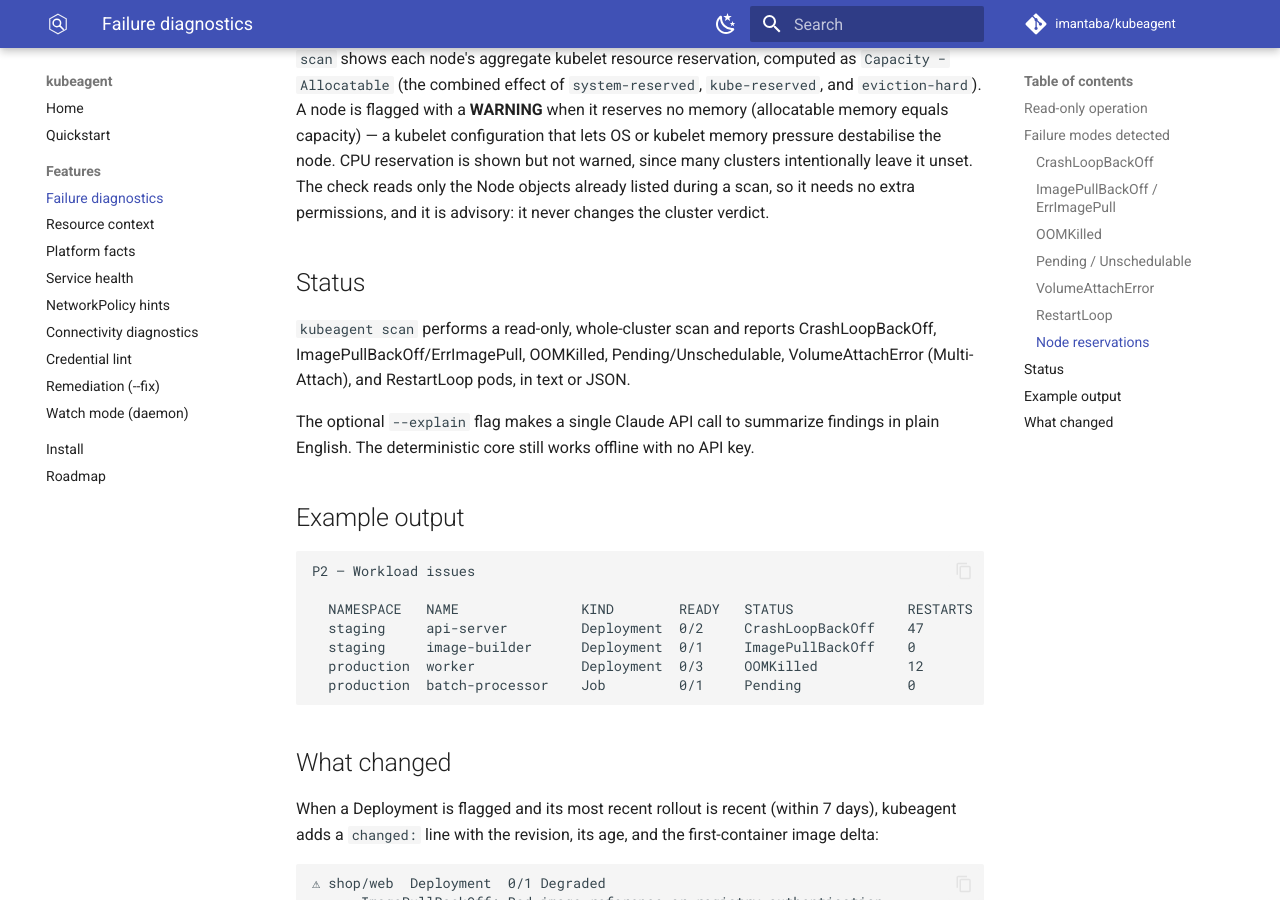
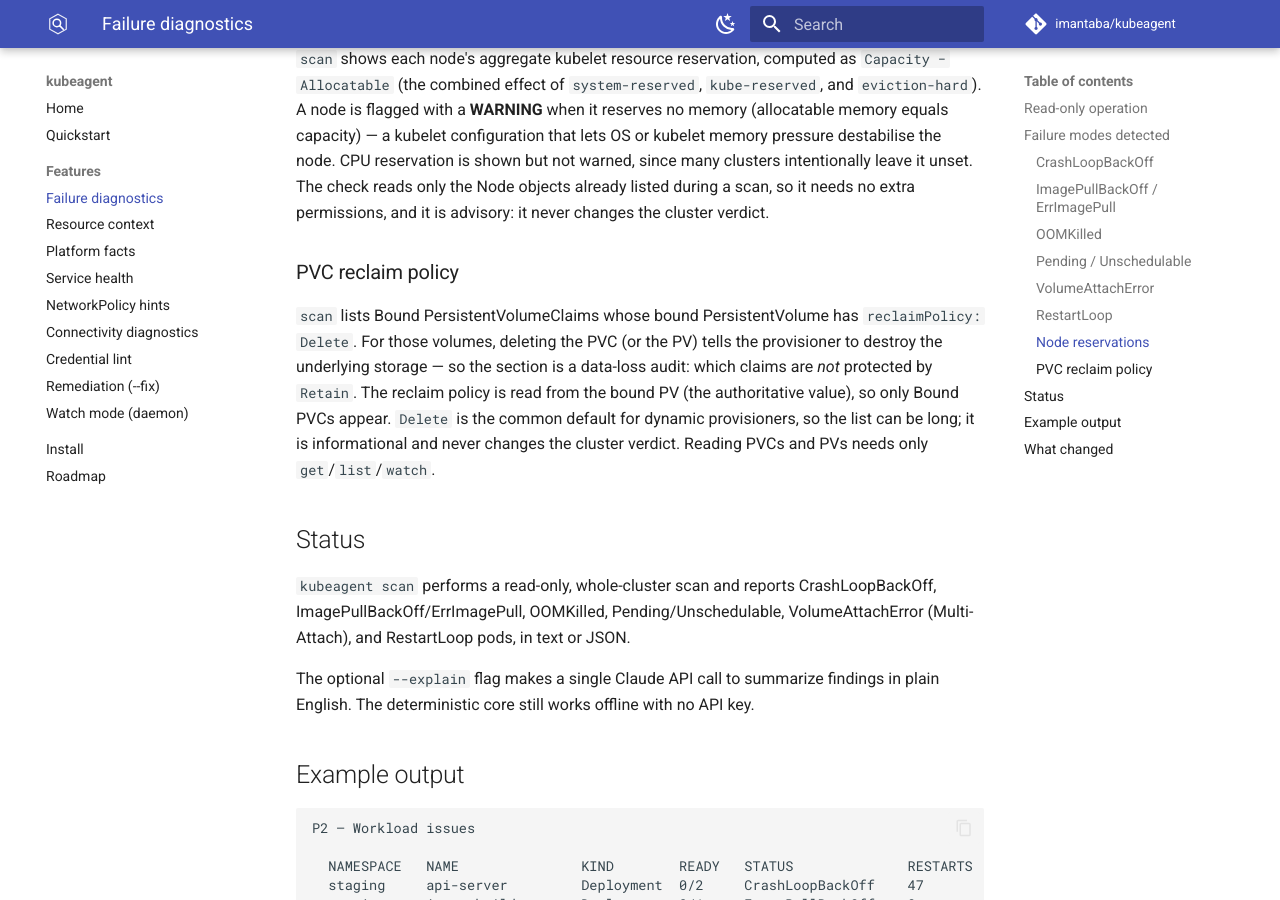
Before and after one commit to imantaba/kubeagent, an MkDocs documentation site: the page built from website/docs/features/diagnostics.md, in a window 1280 px wide and 900 px high, scrolled down 1495 px. Built offline with MkDocs 1.6.1 and Material for MkDocs 9.7.7, drawn with Linux system fonts in a browser that asks for light colours; comment, search, counter and statistics services are not loaded.

Commit message:
docs: document PVC reclaim-policy check and its daemon metric

```diff
--- a/website/docs/features/diagnostics.md
+++ b/website/docs/features/diagnostics.md
@@ -64,6 +64,17 @@
 needs no extra permissions, and it is advisory: it never changes the cluster
 verdict.
 
+### PVC reclaim policy
+
+`scan` lists Bound PersistentVolumeClaims whose bound PersistentVolume has
+`reclaimPolicy: Delete`. For those volumes, deleting the PVC (or the PV) tells
+the provisioner to destroy the underlying storage — so the section is a
+data-loss audit: which claims are *not* protected by `Retain`. The reclaim
+policy is read from the bound PV (the authoritative value), so only Bound PVCs
+appear. `Delete` is the common default for dynamic provisioners, so the list can
+be long; it is informational and never changes the cluster verdict. Reading PVCs
+and PVs needs only `get`/`list`/`watch`.
+
 ## Status
 
 `kubeagent scan` performs a read-only, whole-cluster scan and reports
```
Also changed, not shown: website/docs/features/watch-mode.md (+1 -0 lines), CHANGELOG.md, README.md.
